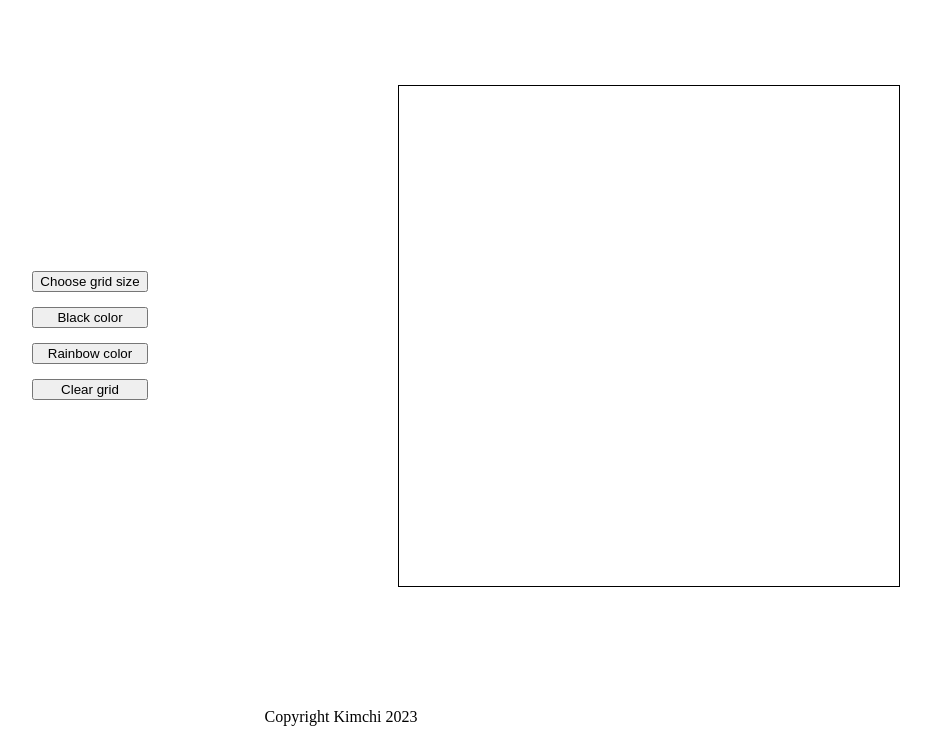
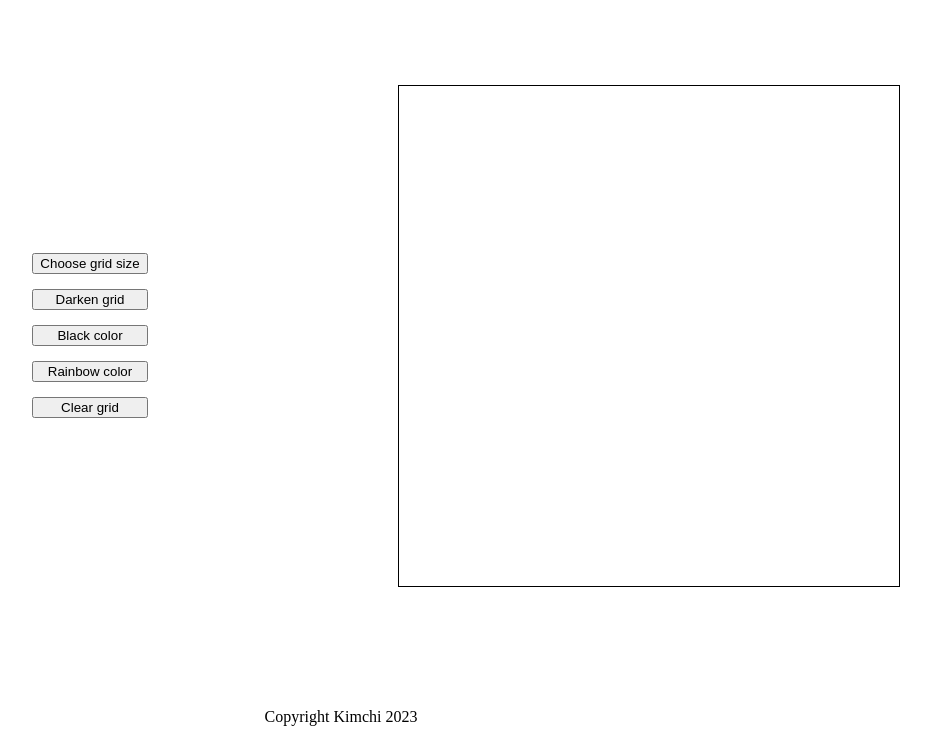
Before and after one commit to ThinkingPenguin/etch-a-sketch-v2, a plain HTML site: page index.html in a window 1280 px wide. Shown: the part 58-800 px from the top of the page, without its empty margins (299-1230 px from the left). Drawn offline with Linux system fonts and the light colour scheme.

Commit message:
Just added a new button which when clicked make white becoming darker and darker

```diff
--- a/index.html
+++ b/index.html
@@ -15,6 +15,7 @@
     <main>
         <div class="left-side">
             <button class="ask-user">Choose grid size</button>
+            <button class="darkening">Darken grid</button>
             <button class="black-btn">Black color</button>
             <button class="rainbow-color">Rainbow color</button>
             <button class="clear">Clear grid</button>
```
